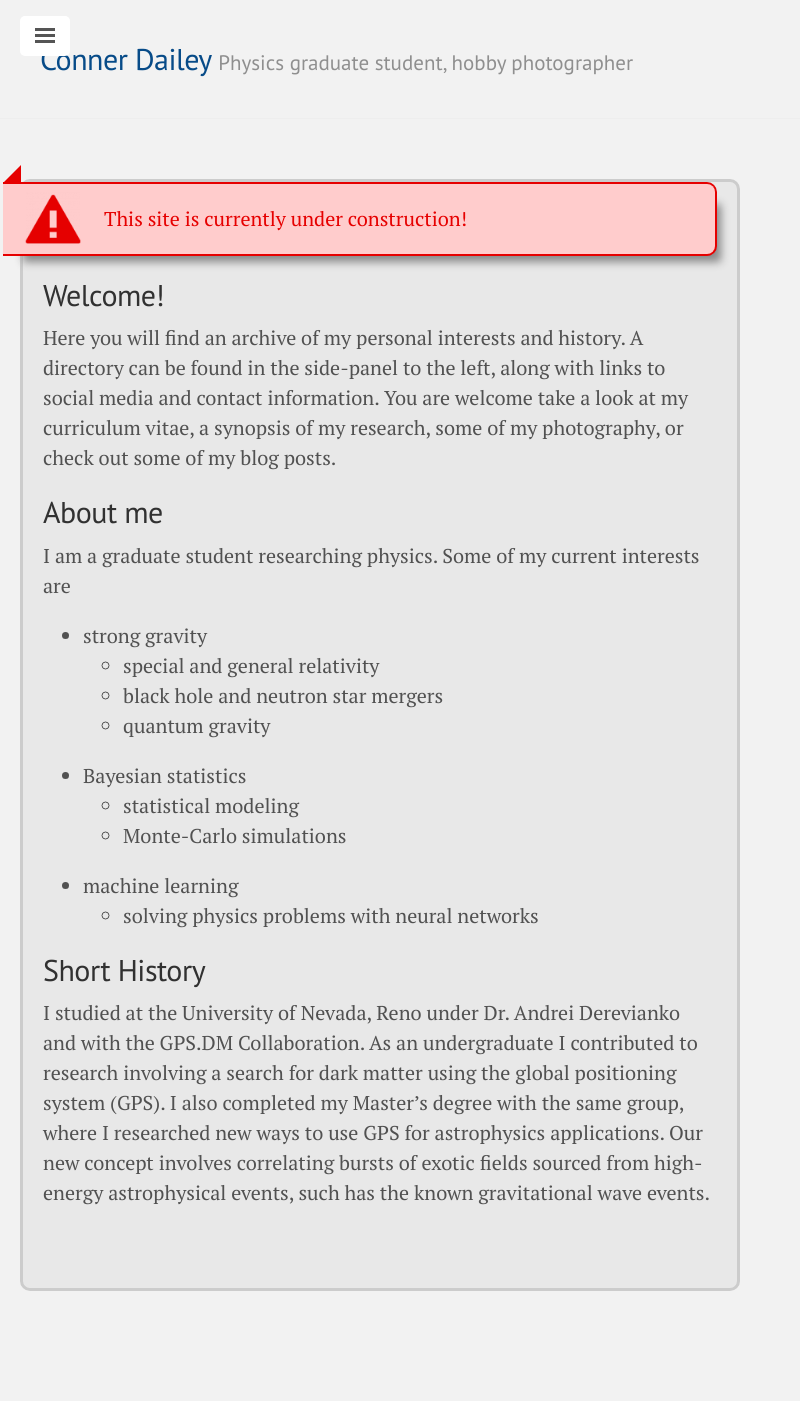
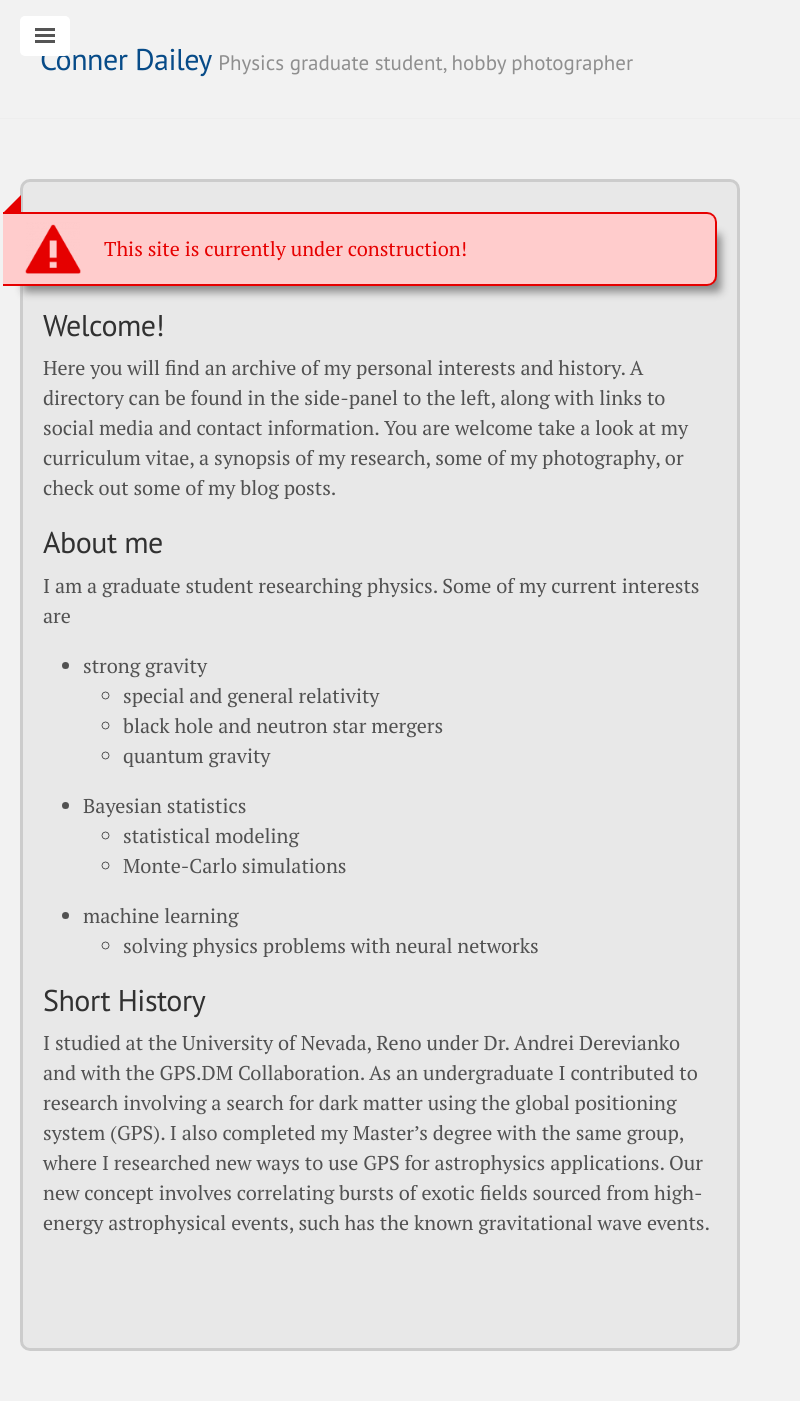
Before and after one commit to TakeTwiceDailey/TakeTwiceDailey.github.io, a Jekyll site: the page built from index.md, in a window 1280 px wide. Shown: the whole page, without its empty margins (0-800 px from the left). Built offline with Jekyll 4.4.1, drawn with Linux system fonts in a browser that asks for light colours; nearby versions of some CDN libraries; before the commit the page ends 1311 px from its top, so only the background shows below that.

Commit message:
more margin changes

```diff
--- a/_layouts/default.html
+++ b/_layouts/default.html
@@ -21,8 +21,11 @@
 
       <div class="container content"
       style="background-color:#e8e8e8;border-radius:10px;border:3px solid #cccccc">
+      <br>
         {{ content }}
+        <br>
       </div>
+      <br>
     </div>
 
     <label for="sidebar-checkbox" class="sidebar-toggle"></label>
--- a/public/css/lanyon.css
+++ b/public/css/lanyon.css
@@ -84,7 +84,6 @@ h1, h2, h3, h4, h5, h6 {
 }
 @media (min-width: 56em) {
   .container {
-    margin: 1rem;
     max-width: 36rem;
   }
 }
```
